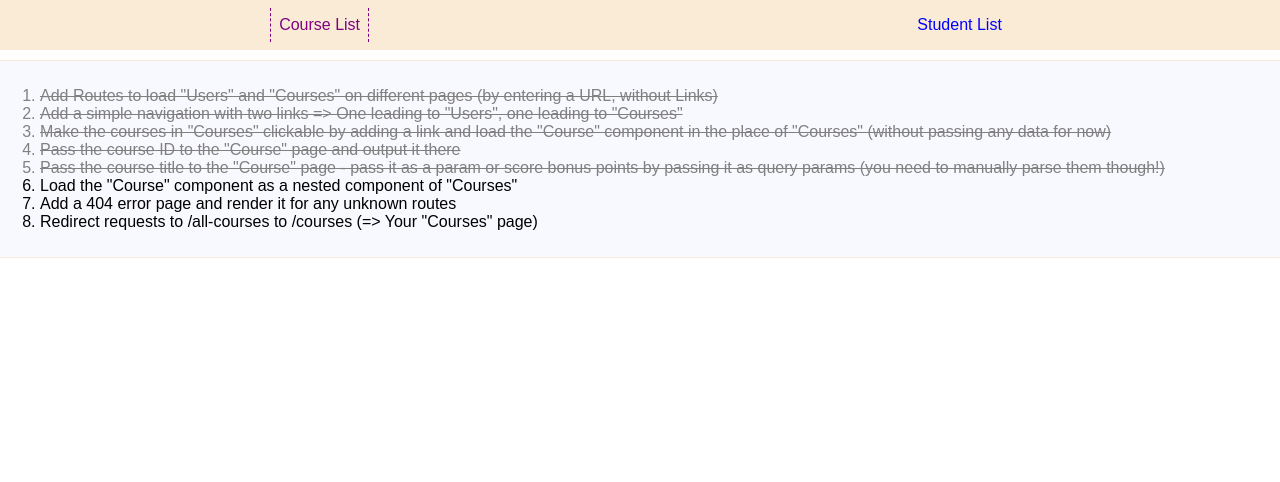
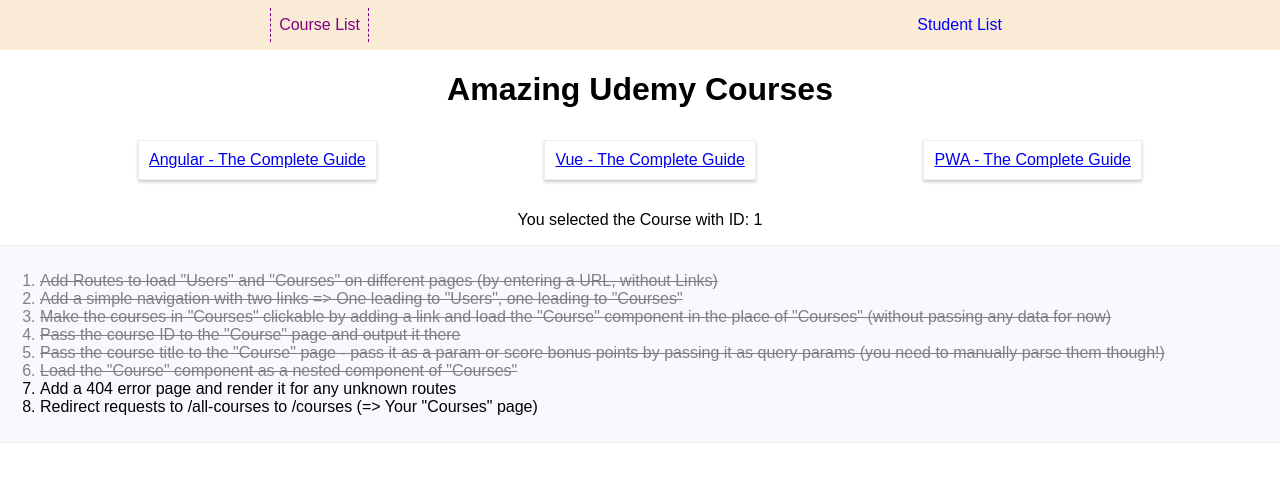
Before and after one commit to drehmke/udemy-react-course, a React (Create React App) app in the folder exercise03-a/: page /courses/course/1 in a window 1280 px wide. Shown: the top 482 px of the page. Built offline with nearby package versions, Linux system fonts and the light colour scheme.

Commit message:
Exercise03 - Repeat to Reinforce - Step 6

```diff
--- a/exercise03-a/src/App.js
+++ b/exercise03-a/src/App.js
@@ -1,7 +1,7 @@
 import React, { Component } from 'react';
 import { Switch, Route } from 'react-router-dom'
 
-import Course from './containers/Course/Course'
+
 import Courses from './containers/Courses/Courses';
 import Users from './containers/Users/Users';
 
@@ -14,8 +14,8 @@
         <div>
           <Navbar />
             <Switch>
-              <Route path="/course/:id" component={Course} exact strict sensitive />
-              <Route path="/courses" component={Courses} exact strict sensitive />
+
+              <Route path="/courses" component={Courses} strict sensitive />
               <Route path="/students" component={Users} exact strict sensitive />
             </Switch>
         </div>
@@ -27,7 +27,7 @@
               <li className="done">Make the courses in "Courses" clickable by adding a link and load the "Course" component in the place of "Courses" (without passing any data for now)</li>
               <li className="done">Pass the course ID to the "Course" page and output it there</li>
               <li className="done">Pass the course title to the "Course" page - pass it as a param or score bonus points by passing it as query params (you need to manually parse them though!)</li>
-              <li>Load the "Course" component as a nested component of "Courses"</li>
+              <li className="done">Load the "Course" component as a nested component of "Courses"</li>
               <li>Add a 404 error page and render it for any unknown routes</li>
               <li>Redirect requests to /all-courses to /courses (=> Your "Courses" page)</li>
             </ol>
--- a/exercise03-a/src/containers/Course/Course.js
+++ b/exercise03-a/src/containers/Course/Course.js
@@ -5,12 +5,13 @@
   state = {
     title: null
   }
-  componentDidMount() {
+  componentDidUpdate() {
     const query = this.props.location.search.split("=")
     const title = query[1].replace(/%20/g, " ")
-    this.setState({
-      title: title
-    })
+    if( this.state.title == null || this.state.title !== title )
+    {
+      this.setState({ title:  title})
+    }
   }
     render () {
         return (
--- a/exercise03-a/src/containers/Courses/Courses.js
+++ b/exercise03-a/src/containers/Courses/Courses.js
@@ -1,6 +1,8 @@
 import React, { Component } from 'react';
-import { NavLink } from 'react-router-dom'
+import { Route, NavLink } from 'react-router-dom'
 import './Courses.css';
+
+import Course from '../../containers/Course/Course'
 
 class Courses extends Component {
     state = {
@@ -21,7 +23,7 @@
                             return(
                               <NavLink
                                 to={{
-                                  pathname: '/course/' + course.id,
+                                  pathname: '/courses/course/' + course.id,
                                   search: '?title=' + course.title
                                 }}
                                 replace title={course.title}
@@ -35,6 +37,7 @@
                         } )
                     }
                 </section>
+                <Route path="/courses/course/:id" component={Course} exact strict sensitive />
             </div>
         );
     }
```
